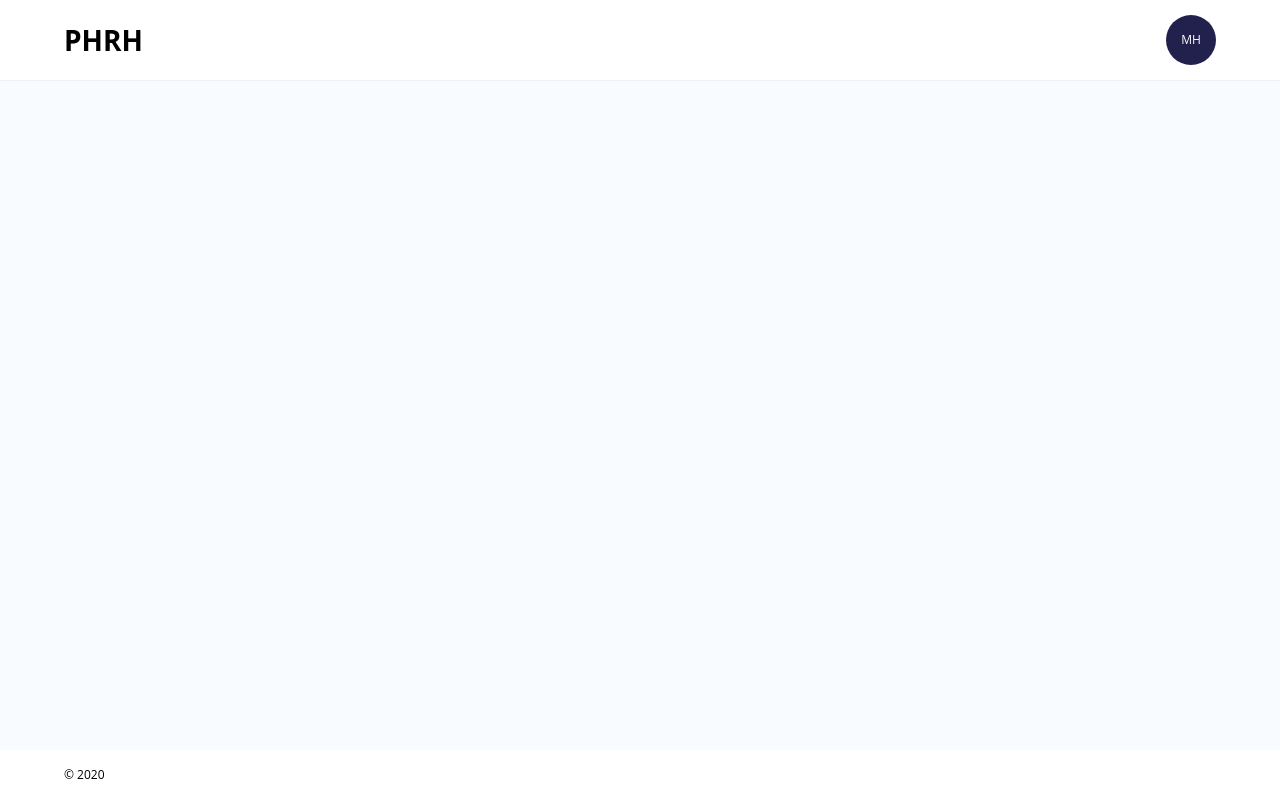
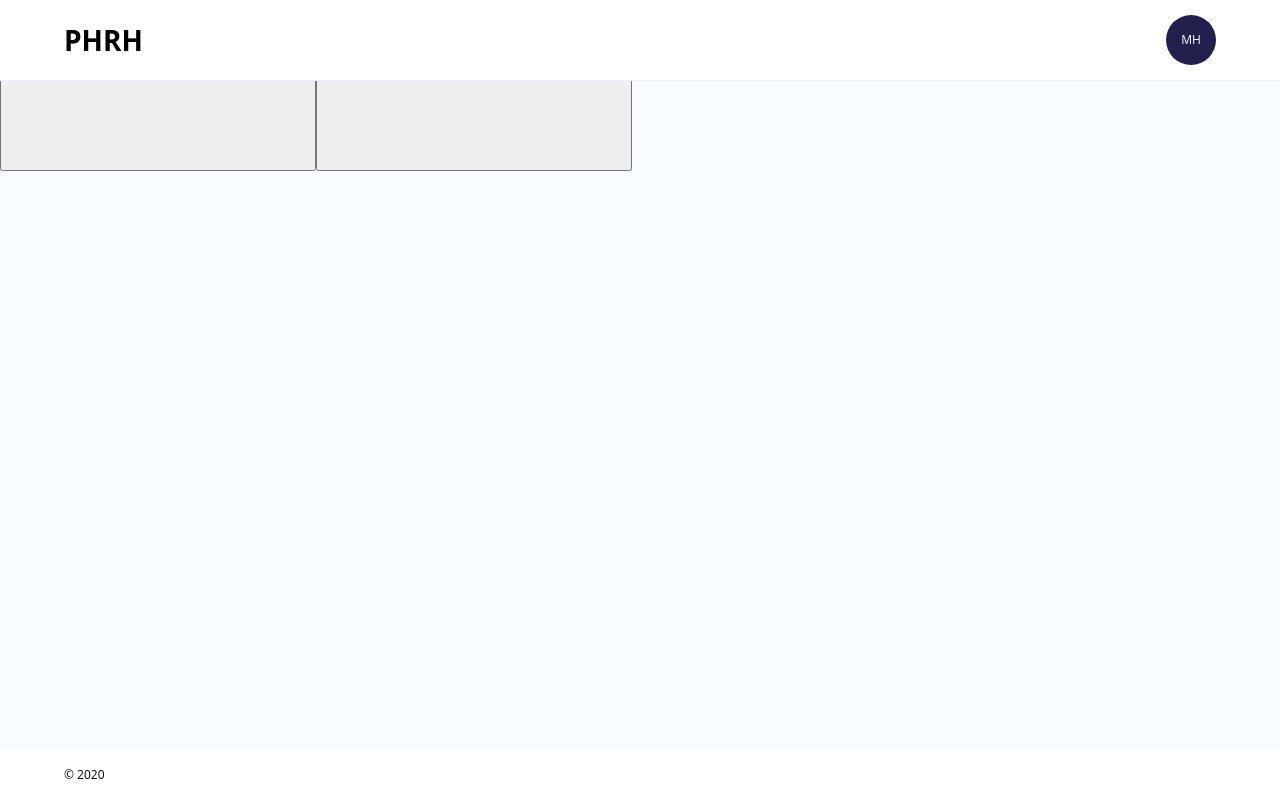
Before and after one commit to maximecharpentier/PHRH-PWA, a React (Create React App) app in the folder client/: page /dashboard in a window 1280 px wide. Built offline with nearby package versions, Linux system fonts and the light colour scheme.

Commit message:
Add Mode component jsx structure

```diff
--- a/client/src/App.css
+++ b/client/src/App.css
@@ -54,7 +54,7 @@ body {
   font-size: 12px;
 }
 
-.App {
+/*.App {
   width: 100%;
   margin-top: 80px;
   display: flex;
@@ -125,4 +125,4 @@ button {
   color: #FFFFFF;
   text-align: center;
   line-height: 12px;
-}
+}*/
--- a/client/src/components/Visitor/Dashboard/Mode/Mode.js
+++ b/client/src/components/Visitor/Dashboard/Mode/Mode.js
@@ -4,7 +4,19 @@ class Mode extends Component {
     state = {}
     render() {
         return (
-            <div className="Mode"></div>
+            <div className="Mode">
+                <p>dvbedb</p>
+                <button className="Mode__button">
+                    <svg className="Mode__icon">
+                        <use xlink="/client/src/assets/svg/ui.svg#menu"></use>
+                    </svg>
+                </button>
+                <button className="Mode__button">
+                    <svg className="Mode__icon">
+                        <use xlink="/client/src/assets/svg/ui.svg#grid"></use>
+                    </svg>
+                </button>
+            </div>
         );
     }
 }
```
Also changed, not shown: client/src/components/Visitor/Dashboard/Dashboard.js (+4 -4 lines), client/src/assets/svg/ui.svg (deleted), 1 other file (tests, documents, lock files or other folders).
